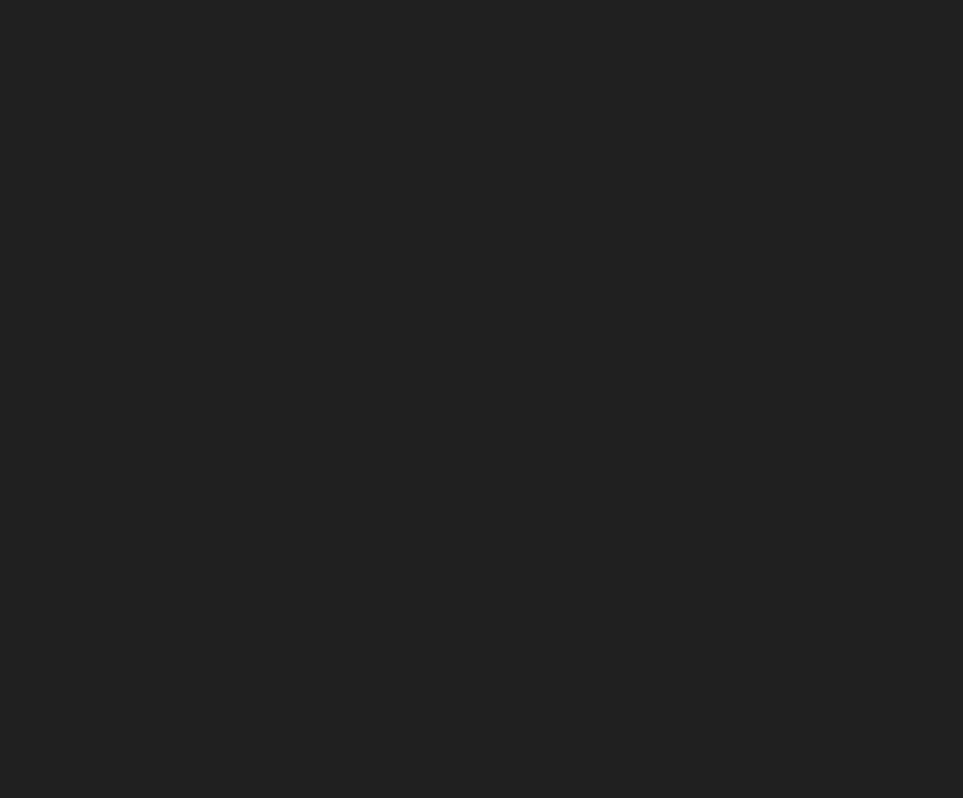
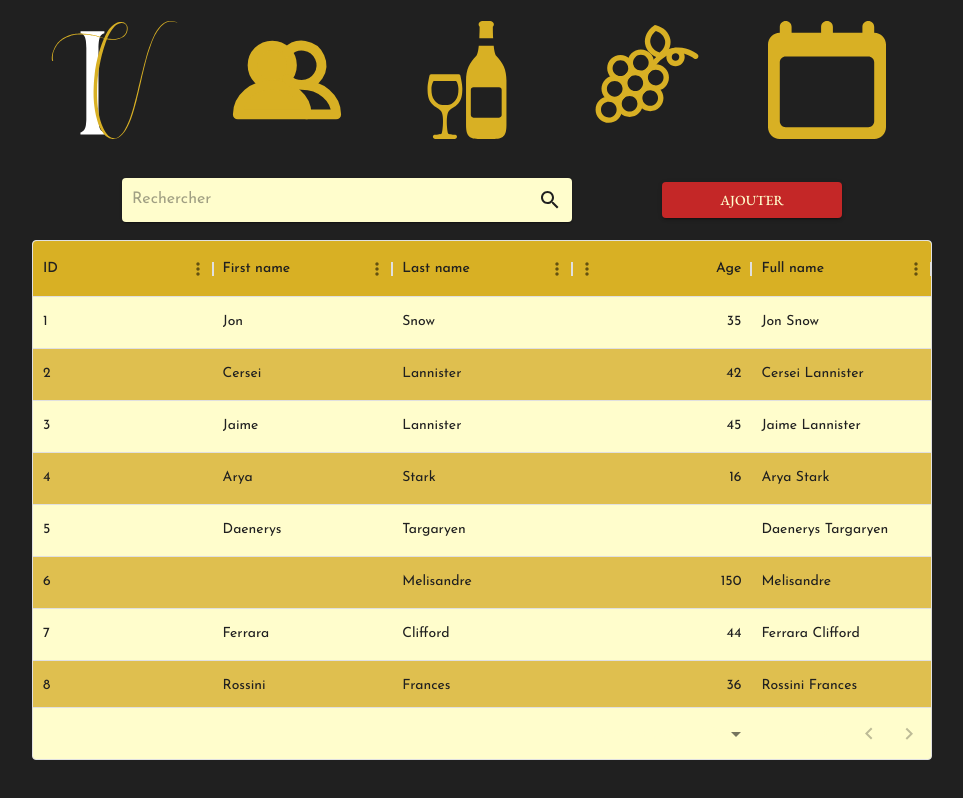
Before and after one commit to WildCodeSchool/2023-02-JS-FT-Lyon-P3-InnoVin, a React (Vite) app in the folder frontend/: page /admin/users in a window 1280 px wide. Before the commit this address had no page. Shown: the whole page, without its empty margins (158-1121 px from the left). Built offline with nearby package versions, Linux system fonts and the light colour scheme.

Commit message:
kept working on admin page

```diff
--- a/frontend/package.json
+++ b/frontend/package.json
@@ -9,8 +9,10 @@
   "dependencies": {
     "@emotion/react": "^11.11.1",
     "@emotion/styled": "^11.11.0",
+    "@mui/icons-material": "^5.11.16",
     "@mui/material": "^5.13.5",
     "@mui/system": "^5.13.5",
+    "@mui/x-data-grid": "^6.8.0",
     "prop-types": "^15.8.1",
     "react": "^18.2.0",
     "react-dom": "^18.2.0",
--- a/frontend/src/App.jsx
+++ b/frontend/src/App.jsx
@@ -12,7 +12,10 @@ function App() {
         <Route path="/" element={<Presentation />} />
         <Route path="/login" element={<Login />} />
         <Route path="/register" element={<Inscription />} />
-        <Route path="/admin" element={<Admin />} />
+        <Route path="/admin/users" element={<Admin />} />
+        <Route path="/admin/wines" element={<Admin />} />
+        <Route path="/admin/grapes" element={<Admin />} />
+        <Route path="/admin/sessions" element={<Admin />} />
       </Routes>
     </div>
   );
--- /dev/null
+++ b/frontend/src/components/AdminNav.jsx
@@ -0,0 +1,68 @@
+import { List, ListItemButton } from "@mui/material";
+import { useNavigate } from "react-router-dom";
+/* --- pictures --- */
+import logo from "../assets/logo.svg";
+import users from "../assets/users.svg";
+import wine from "../assets/wine.svg";
+import session from "../assets/session.svg";
+import grape from "../assets/grape.svg";
+
+export default function AdminNav() {
+  const navigate = useNavigate();
+
+  const navIcons = [
+    {
+      id: 1,
+      img: users,
+      alt: "users",
+    },
+    {
+      id: 2,
+      img: wine,
+      alt: "wines",
+    },
+    {
+      id: 3,
+      img: grape,
+      alt: "grapes",
+    },
+    {
+      id: 4,
+      img: session,
+      alt: "sessions",
+    },
+  ];
+
+  return (
+    <header
+      style={{
+        maxWidth: "900px",
+        maxHeight: "15%",
+        display: "flex",
+        justifyContent: "space-evenly",
+        alignItems: "center",
+        marginBlock: "20px",
+      }}
+    >
+      <img src={logo} alt="logo" style={{ width: "15%" }} />
+      <nav style={{ width: "80%" }}>
+        <List sx={{ width: 1, display: "flex" }}>
+          {navIcons.map((icon) => (
+            <ListItemButton
+              key={icon.id}
+              sx={{
+                width: 0.25,
+                display: "flex",
+                justifyContent: "center",
+                alignItems: "center",
+              }}
+              onClick={(e) => navigate(`/admin/${e.target.alt}`)}
+            >
+              <img src={icon.img} alt={icon.alt} style={{ width: "80%" }} />
+            </ListItemButton>
+          ))}
+        </List>
+      </nav>
+    </header>
+  );
+}
--- /dev/null
+++ b/frontend/src/components/SearchBar.jsx
@@ -0,0 +1,41 @@
+import { useState } from "react";
+import { Search } from "@mui/icons-material";
+import { InputBase, IconButton, Divider, Paper } from "@mui/material";
+
+export default function SearchBar() {
+  const [search, setSearch] = useState("");
+
+  const handleChangeSearch = (e) => {
+    setSearch(e.target.value);
+  };
+
+  return (
+    <Paper
+      sx={{
+        pl: "10px",
+        display: "flex",
+        alignItems: "center",
+        width: 0.5,
+        backgroundColor: "text.primary",
+      }}
+    >
+      <InputBase
+        sx={{ flex: 1, color: "background.default" }}
+        placeholder="Rechercher"
+        value={search}
+        onChange={handleChangeSearch}
+      />
+      <Divider
+        sx={{ height: 0.6, m: 0.5, backgroundColor: "background.default" }}
+        orientation="vertical"
+      />
+      <IconButton
+        type="button"
+        sx={{ color: "background.default", p: "10px" }}
+        aria-label="search"
+      >
+        <Search />
+      </IconButton>
+    </Paper>
+  );
+}
--- a/frontend/src/pages/Admin.jsx
+++ b/frontend/src/pages/Admin.jsx
@@ -1,43 +1,115 @@
 import { Box } from "@mui/system";
-import { ListItem, List, ListItemButton } from "@mui/material";
-import logo from "../assets/logo.svg";
-import users from "../assets/users.svg";
-import wine from "../assets/wine.svg";
-import session from "../assets/session.svg";
-import grape from "../assets/grape.svg";
+import { Button } from "@mui/material";
+import { DataGrid, gridClasses } from "@mui/x-data-grid";
+import { styled } from "@mui/material/styles";
+import SearchBar from "../components/SearchBar";
+import AdminNav from "../components/AdminNav";
 
 export default function Admin() {
+  const StripedDataGrid = styled(DataGrid)(({ theme }) => ({
+    [`& .${gridClasses.row}.odd`]: {
+      backgroundColor: theme.palette.secondary.light,
+    },
+  }));
+
+  const columns = [
+    {
+      field: "id",
+      headerClassName: "super-app-theme--header",
+      headerName: "ID",
+      flex: 1,
+    },
+    {
+      field: "firstName",
+      headerClassName: "super-app-theme--header",
+      headerName: "First name",
+      flex: 1,
+    },
+    {
+      field: "lastName",
+      headerClassName: "super-app-theme--header",
+      headerName: "Last name",
+      flex: 1,
+      editable: true,
+    },
+    {
+      field: "age",
+      headerClassName: "super-app-theme--header",
+      headerName: "Age",
+      type: "number",
+      flex: 1,
+      editable: true,
+    },
+    {
+      field: "fullName",
+      headerClassName: "super-app-theme--header",
+      headerName: "Full name",
+      description: "This column has a value getter and is not sortable.",
+      sortable: false,
+      flex: 1,
+      valueGetter: (params) =>
+        `${params.row.firstName || ""} ${params.row.lastName || ""}`,
+    },
+  ];
+
+  const rows = [
+    { id: 1, lastName: "Snow", firstName: "Jon", age: 35 },
+    { id: 2, lastName: "Lannister", firstName: "Cersei", age: 42 },
+    { id: 3, lastName: "Lannister", firstName: "Jaime", age: 45 },
+    { id: 4, lastName: "Stark", firstName: "Arya", age: 16 },
+    { id: 5, lastName: "Targaryen", firstName: "Daenerys", age: null },
+    { id: 6, lastName: "Melisandre", firstName: null, age: 150 },
+    { id: 7, lastName: "Clifford", firstName: "Ferrara", age: 44 },
+    { id: 8, lastName: "Frances", firstName: "Rossini", age: 36 },
+    { id: 9, lastName: "Roxie", firstName: "Harvey", age: 65 },
+  ];
+
   return (
-    <div style={{ width: "100%", height: "100%" }}>
-      <header
-        style={{
-          width: "95%",
-          minHeight: "15%",
+    <div
+      style={{
+        width: "100%",
+        height: "100%",
+        display: "flex",
+        flexDirection: "column",
+        justifyContent: "flex-start",
+        alignItems: "center",
+      }}
+    >
+      <AdminNav />
+      <Box
+        sx={{
+          width: 1,
+          maxWidth: "900px",
+          height: 0.1,
           display: "flex",
           justifyContent: "space-evenly",
           alignItems: "center",
-          marginInline: "auto",
         }}
       >
-        <img src={logo} alt="logo" style={{ width: "20%" }} />
-        <nav style={{ width: "80%" }}>
-          <List sx={{ width: 1, display: "flex" }}>
-            {[users, wine, grape, session].map((icon, index) => (
-              <ListItem key={icon} sx={{ width: 0.25 }}>
-                <ListItemButton sx={{ width: 1 }}>
-                  <img
-                    src={icon}
-                    alt={`navigation logo ${index + 1}`}
-                    style={{ width: "100%" }}
-                  />
-                </ListItemButton>
-              </ListItem>
-            ))}
-          </List>
-        </nav>
-      </header>
-      <Box>searchbar + add button</Box>
-      <Box>tables</Box>
+        <SearchBar />
+        <Button variant="contained" sx={{ width: 0.2, minWidth: 80 }}>
+          Ajouter
+        </Button>
+      </Box>
+      <Box
+        sx={{
+          width: 0.9,
+          maxWidth: "900px",
+          height: 0.65,
+          "& .super-app-theme--header": {
+            backgroundColor: "secondary.main",
+          },
+        }}
+      >
+        <StripedDataGrid
+          rows={rows}
+          columns={columns}
+          sx={{ backgroundColor: "text.primary", color: "background.default" }}
+          getRowClassName={(params) =>
+            params.indexRelativeToCurrentPage % 2 === 0 ? "even" : "odd"
+          }
+        />
+      </Box>
     </div>
   );
 }
```
Also changed, not shown: 1 other file (tests, documents, lock files or other folders).
